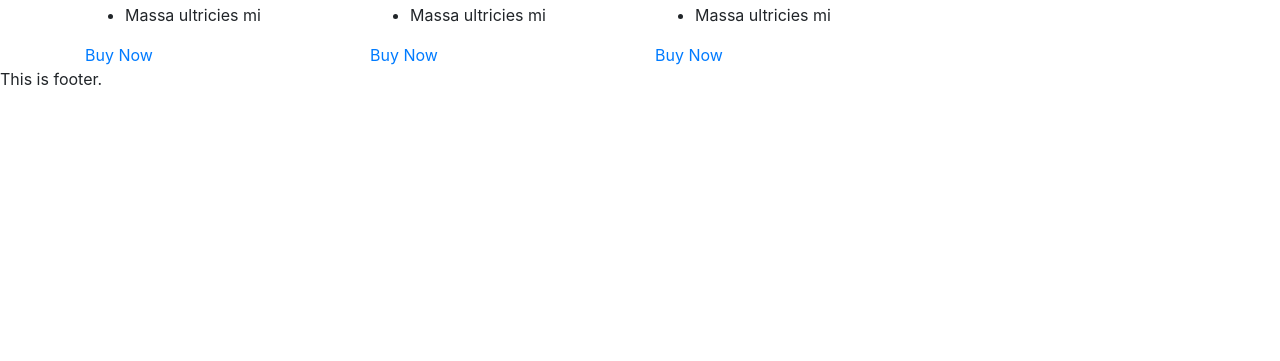
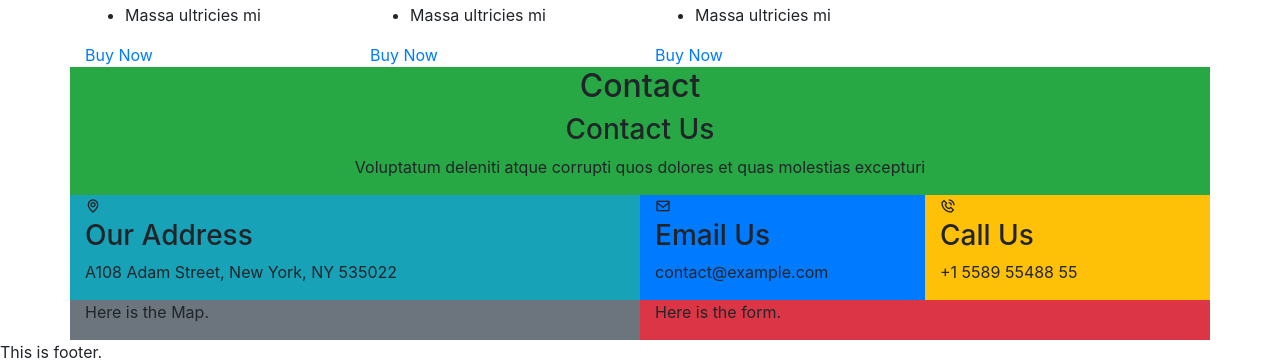
Before and after one commit to yungshun317/react-bootstrap-business-website, a React app: page / in a window 1280 px wide. Shown: the part 2731-3092 px from the top of the page. Before the commit the page ends 2822 px from the top, so only its background shows below. Built offline with nearby package versions, Linux system fonts and the light colour scheme.

Commit message:
[FEAT] Create a contact form

```diff
--- a/src/Layout.js
+++ b/src/Layout.js
@@ -300,6 +300,48 @@ export default function Layout() {
 		                </Row>
 		            </Container>
 		        </section>
+		        <section id="form" className="form">
+		            <Container>
+		                <Row>
+		                    <Col className="bg-success">
+		                        <h2 className="title d-flex justify-content-center">Contact</h2>
+		                        <h3 className="d-flex justify-content-center"><span>Contact Us</span></h3>
+		                        <p className="d-flex justify-content-center">Voluptatum deleniti atque corrupti quos dolores et quas molestias excepturi</p>
+		                    </Col>
+		                </Row>
+		                <Row>
+		                    <Col lg={6} className="bg-info">
+		                        <div class="info-box">
+                                    <i class="bx bx-map"></i>
+                                    <h3>Our Address</h3>
+                                    <p>A108 Adam Street, New York, NY 535022</p>
+                                </div>
+		                    </Col>
+		                    <Col lg={3} md={6} className="bg-primary">
+		                        <div class="info-box">
+                                    <i class="bx bx-envelope"></i>
+                                    <h3>Email Us</h3>
+                                    <p>contact@example.com</p>
+                                </div>
+		                    </Col>
+		                    <Col lg={3} md={6} className="bg-warning">
+		                        <div class="info-box">
+                                    <i class="bx bx-phone-call"></i>
+                                    <h3>Call Us</h3>
+                                    <p>+1 5589 55488 55</p>
+                                </div>
+		                    </Col>
+		                </Row>
+		                <Row>
+		                    <Col lg={6} className="bg-secondary">
+		                        <p>Here is the Map.</p>
+		                    </Col>
+		                    <Col lg={6} className="bg-danger">
+		                        <p>Here is the form.</p>
+		                    </Col>
+		                </Row>
+		            </Container>
+		        </section>
 	     	</main>
 		</>
     )
```
